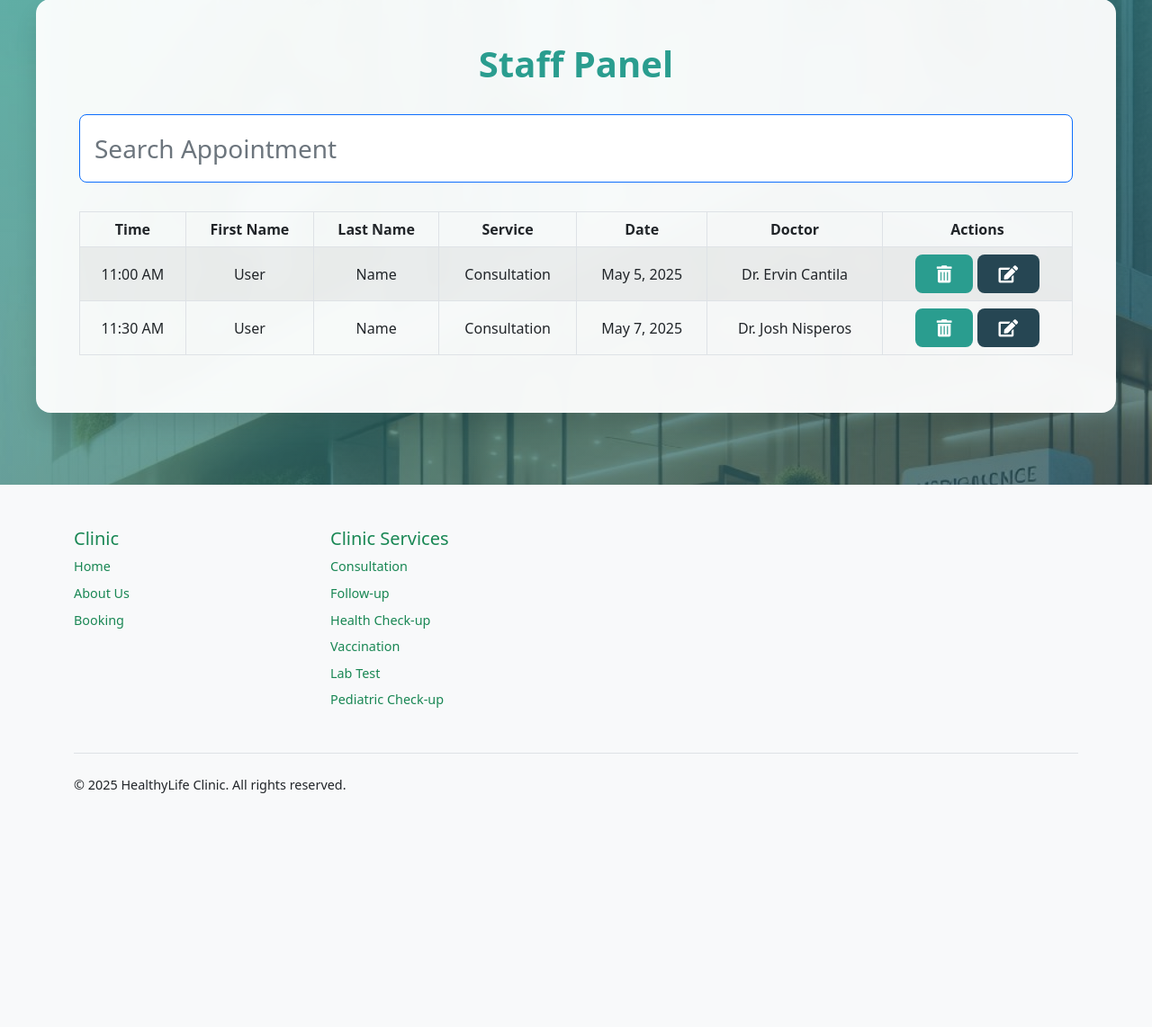
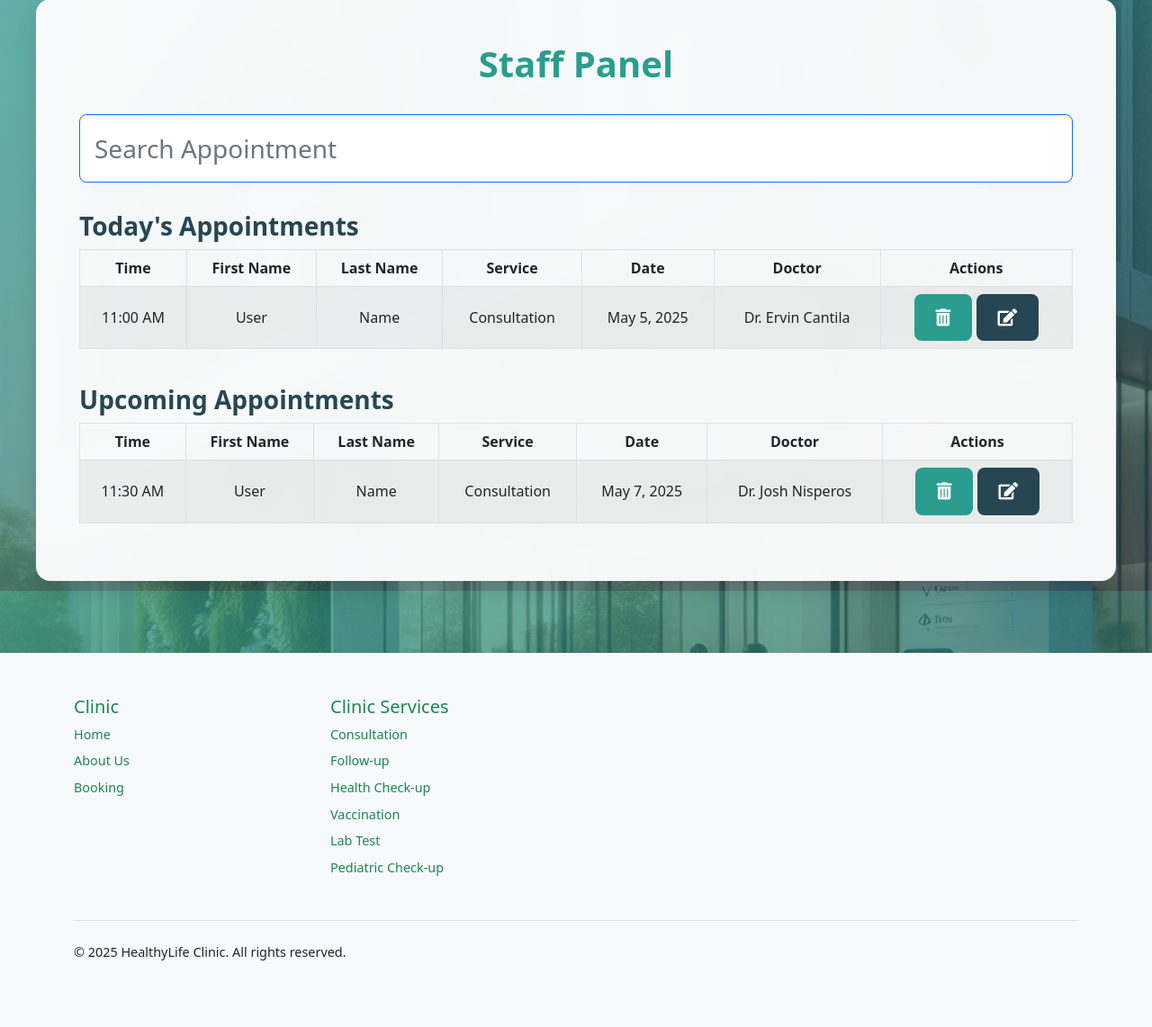
Before and after one commit to Deek2G/Healthy-Life-Clinic-Booking-System, a Django app: page /staff-panel in a window 1280 px wide. Shown: the part 143-1285 px from the top of the page at 90% size. Before the commit the page ends 1025 px from the top, so only its background shows below. Run offline with Django 4.2, Linux system fonts and the light colour scheme; a user stored in the database is signed in; data comes from the database, SQL or seed files in the repository; both versions use the stored data as it was after the commit; parts of the project's set-up code (start-up, migrations or seed data) failed here and were passed over; some libraries are stand-ins or nearby versions.

Commit message:
revamped staffpanel

```diff
--- a/Clinic-Booking-System-main/booking/clinic/booking/templates/staffPanel.html
+++ b/Clinic-Booking-System-main/booking/clinic/booking/templates/staffPanel.html
@@ -1,4 +1,3 @@
-<title>Staff Panel</title>
 {% extends 'layout.html' %}
 {% load static %}
 
@@ -129,14 +128,14 @@
 
 {% block body %}
 {% if user.is_authenticated and user.is_staff %}
-
   <div class="staff-panel">
     <h1>Staff Panel</h1>
 
     <!-- Search Input -->
     <input class="form-control form-control-lg fs-3 border border-primary" id="myInput" type="text" placeholder="Search Appointment">
 
-    <!-- Table -->
+    <!-- Today's Appointments Section -->
+    <h3>Today's Appointments</h3>
     <div class="table-responsive">
       <table class="table table-bordered table-striped table-hover mx-auto">
         <thead>
@@ -150,22 +149,59 @@
             <th class="text-center" scope="col">Actions</th>
           </tr>
         </thead>
-            <tbody id="myTable">
-                {% for item in items %}
+        <tbody id="todayTable">
+          {% for item in today_items %}
             <tr>
-                        <td class="text-center">{{item.time}}</td>
-                        <td class="text-center">{{item.user.first_name}}</td>
-                        <td class="text-center">{{item.user.last_name}}</td>
-                        <td class="text-center">{{item.service}}</td>
-                        <td class="text-center">{{item.day}}</td>
-                        <td class="text-center">{{item.doctor}}</td>
+              <td class="text-center">{{ item.time }}</td>
+              <td class="text-center">{{ item.user.first_name }}</td>
+              <td class="text-center">{{ item.user.last_name }}</td>
+              <td class="text-center">{{ item.service }}</td>
+              <td class="text-center">{{ item.day }}</td>
+              <td class="text-center">{{ item.doctor }}</td>
               <td class="text-center">
-                            <button type="button" class="btn btn-danger" data-toggle="modal" data-target="#deleteModal" data-id="{{item.id}}">
-                                <i class="fas fa-trash-alt"></i> <!-- Trash icon -->
+                <button type="button" class="btn btn-danger" data-toggle="modal" data-target="#deleteModal" data-id="{{ item.id }}">
+                  <i class="fas fa-trash-alt"></i>
                 </button>
-                            <!-- Replace text with Pencil Icon for Edit -->
                 <a href="{% url 'edit_appointment' item.id %}" class="btn btn-primary">
-                                <i class="fas fa-edit"></i> <!-- Edit icon -->
+                  <i class="fas fa-edit"></i>
+                </a>
+              </td>
+            </tr>
+          {% endfor %}
+        </tbody>
+      </table>
+    </div>
+
+    <!-- Upcoming Appointments Section -->
+    <h3>Upcoming Appointments</h3>
+    <div class="table-responsive">
+      <table class="table table-bordered table-striped table-hover mx-auto">
+        <thead>
+          <tr>
+            <th class="text-center" scope="col">Time</th>
+            <th class="text-center" scope="col">First Name</th>
+            <th class="text-center" scope="col">Last Name</th>
+            <th class="text-center" scope="col">Service</th>
+            <th class="text-center" scope="col">Date</th>
+            <th class="text-center" scope="col">Doctor</th>
+            <th class="text-center" scope="col">Actions</th>
+          </tr>
+        </thead>
+        <tbody id="upcomingTable">
+          {% for item in upcoming_items %}
+            <tr>
+              <td class="text-center">{{ item.time }}</td>
+              <td class="text-center">{{ item.user.first_name }}</td>
+              <td class="text-center">{{ item.user.last_name }}</td>
+              <td class="text-center">{{ item.service }}</td>
+              <td class="text-center">{{ item.day }}</td>
+              <td class="text-center">{{ item.doctor }}</td>
+              <td class="text-center">
+                <button type="button" class="btn btn-danger" data-toggle="modal" data-target="#deleteModal" data-id="{{ item.id }}">
+                  <i class="fas fa-trash-alt"></i>
+                </button>
+                <a href="{% url 'edit_appointment' item.id %}" class="btn btn-primary">
+                  <i class="fas fa-edit"></i>
                 </a>
               </td>
             </tr>
@@ -198,14 +234,11 @@
       </div>
     </div>
   </div>
-
 {% else %}
-
   <div class="staff-panel">
     <h1 class="text-danger">You are not an admin!</h1>
     <a href="{% url 'login' %}" class="btn btn-primary mt-5">Sign in</a>
   </div>
-
 {% endif %}
 
 <!-- Staff Panel Search Script -->
@@ -217,7 +250,7 @@
     // Search functionality
     $("#myInput").on("keyup", function() {
       var value = $(this).val().toLowerCase();
-            $("#myTable tr").filter(function() {
+      $("#todayTable tr, #upcomingTable tr").filter(function() {
         $(this).toggle($(this).text().toLowerCase().indexOf(value) > -1)
       });
     });
@@ -226,11 +259,9 @@
     $('#deleteModal').on('show.bs.modal', function (event) {
       var button = $(event.relatedTarget);
       var appointmentId = button.data('id');
-
       var form = $(this).find('form');
       form.attr('action', '{% url "delete_appointment" "0" %}'.replace('0', appointmentId));
     });
   });
 </script>
-
 {% endblock %}
--- a/Clinic-Booking-System-main/booking/clinic/booking/views.py
+++ b/Clinic-Booking-System-main/booking/clinic/booking/views.py
@@ -217,12 +217,18 @@ def staffPanel(request):
     deltatime = today + timedelta(days=31)
     strdeltatime = deltatime.strftime('%Y-%m-%d')
     maxDate = strdeltatime
-    # Only show the Appointments 21 days from today
-    items = Appointment.objects.filter(day__range=[minDate, maxDate]).order_by('day', 'time')
+
+    # Query for today's appointments (filtering appointments with today's date)
+    today_items = Appointment.objects.filter(day=minDate).order_by('time')
+
+    # Query for upcoming appointments (filtering appointments with dates after today)
+    upcoming_items = Appointment.objects.filter(day__gt=minDate).order_by('day', 'time')
 
     return render(request, 'staffPanel.html', {
-        'items': items,
+        'today_items': today_items,
+        'upcoming_items': upcoming_items,
     })
+
 
 def delete_appointment(request, appointment_id):
     if not request.user.is_staff:
```
Also changed, not shown: Clinic-Booking-System-main/booking/clinic/booking/static/images/doctor1.jpg, Clinic-Booking-System-main/booking/clinic/booking/static/images/doctor2.jpg, Clinic-Booking-System-main/booking/clinic/booking/static/images/doctor3.jpg, Clinic-Booking-System-main/booking/clinic/db.sqlite3. Lines whose indentation alone changed are shown as unchanged.
